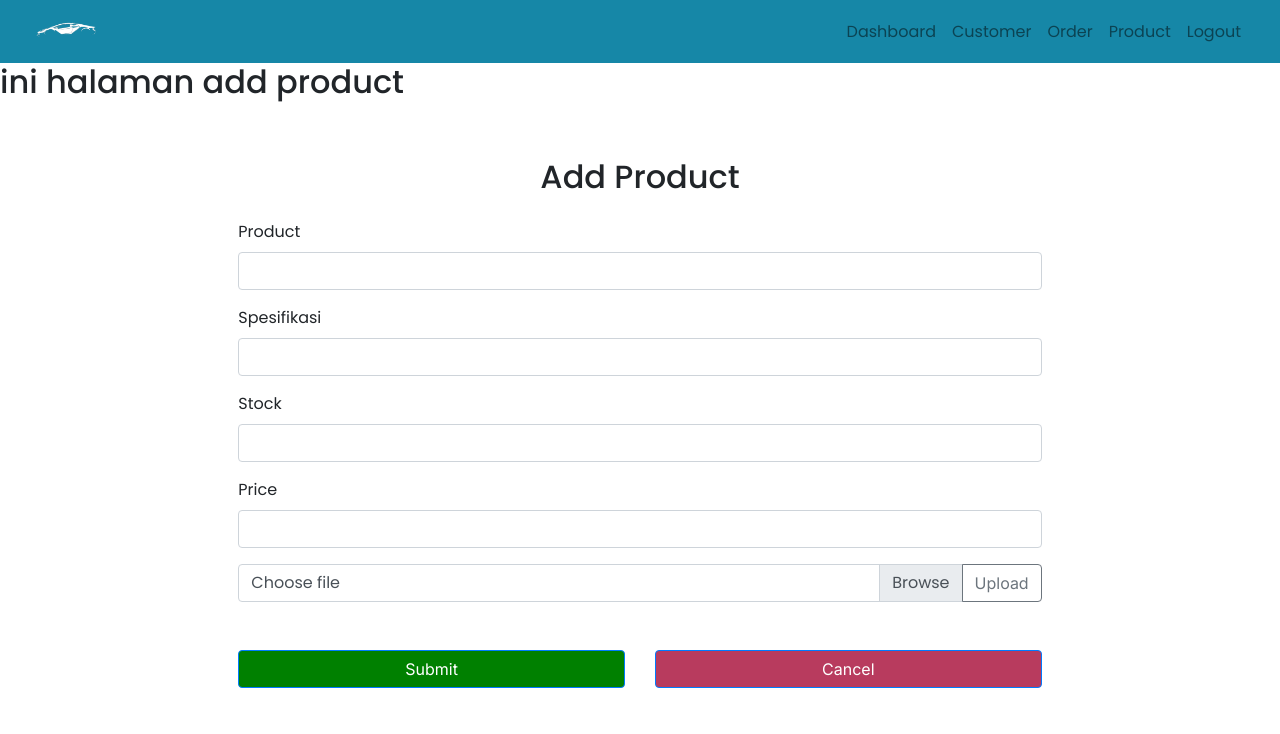
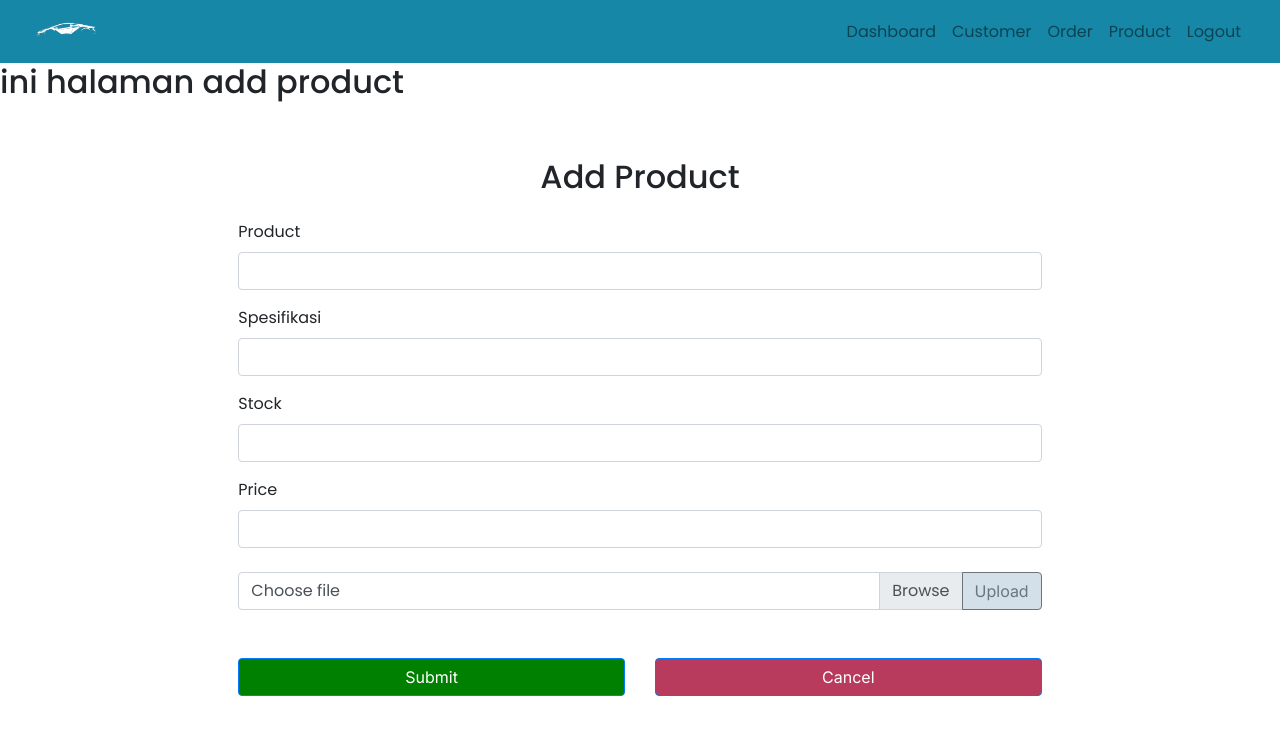
Before and after one commit to restuprajna/Project_UAS_Kelompok17_Frontend, a Vue app: page /#/addproduct in a window 1280 px wide. Shown: the top 734 px of the page. Built offline with nearby package versions, Linux system fonts and the light colour scheme.

Commit message:
mengubah tampilan choose file pada AddProduct

```diff
--- a/src/components/AddProduct.vue
+++ b/src/components/AddProduct.vue
@@ -31,7 +31,7 @@
                     <input type="text"  class="form-control" id="email" autocomplete="off" >
                     </div>
 
-                    <div class="mb-3">
+                    <div class="mb-4">
                     <label for="Price">Price</label>
                     <input type="text"  class="form-control" id="email" autocomplete="off" >
                     </div>
@@ -43,7 +43,7 @@
                                 <label class="custom-file-label" for="inputGroupFile04">Choose file</label>
                             </div>
                             <div class="input-group-append">
-                                <button class="btn btn-outline-secondary" type="button">Upload</button>
+                                <button class="btn btn-outline-secondary" type="button" style="background-color: #D3E0EA">Upload</button>
                             </div>
                         </div>
                     </div>
```
